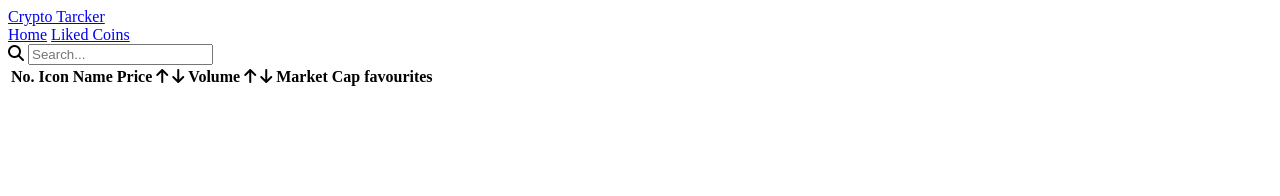
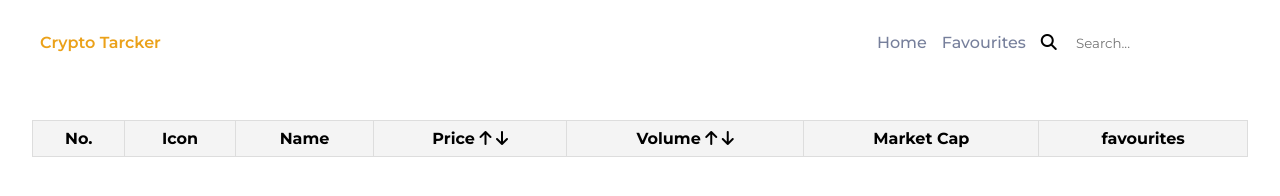
Before and after one commit to SheshmaniPatel/CryptoCurrency_Tracker, a plain HTML site: page index.html in a window 1280 px wide. Drawn offline with Linux system fonts and the light colour scheme; no server answers.

Commit message:
adding basic css

```diff
--- a/Scripts/index.js
+++ b/Scripts/index.js
@@ -1,5 +1,7 @@
 const url =
   "https://coingecko.p.rapidapi.com/coins/markets?page=1&vs_currency=usd&per_page=100&order=market_cap_desc";
+//  const tempurl =
+//   "https://api.coingecko.com/api/v3/coins/markets?page=1&vs_currency=usd&per_page=100&order=market_cap_desc";
 
 const options = {
   method: "GET",
--- a/index.html
+++ b/index.html
@@ -23,7 +23,7 @@
       </div>
       <div class="right-nav">
         <a href="index.html" class="nav-link">Home</a>
-        <a href="favourites.html" class="nav-link">Liked Coins</a>
+        <a href="favourites.html" class="nav-link">Favourites</a>
         <div class="search-container">
           <span class="search-icon"
             ><i class="fa-solid fa-magnifying-glass" +></i
--- a/style.css
+++ b/style.css
@@ -0,0 +1,73 @@
+* {
+  font-family: "Montserrat", sans-serif;
+  box-sizing: border-box;
+  margin: 0;
+  padding: 0;
+}
+nav {
+  background-color: rgb(255, 255, 255);
+  display: flex;
+  justify-content: space-between;
+  align-items: center;
+  height: 85px;
+  width: 100%;
+  position: fixed;
+  top: 0;
+  left: 0;
+  right: 0;
+  z-index: 1000;
+  padding: 0px 20px;
+}
+.title {
+  color: rgb(235, 161, 25);
+  text-decoration: none;
+  font-weight: 600;
+  margin-left: 20px;
+}
+.nav-link {
+  text-decoration: none;
+  font-size: 16px;
+  font-weight: 500;
+  color: rgba(10, 26, 77, 0.559);
+}
+
+.right-nav {
+  display: flex;
+  gap: 15px;
+  align-items: center;
+}
+#search-box {
+  background-color: white;
+  height: 30px;
+  border: none;
+  border-radius: 5px;
+  outline: none;
+  padding: 5px 15px;
+}
+
+main {
+  display: flex;
+  flex-direction: column;
+  align-items: center;
+  position: relative;
+  margin-top: 100px;
+}
+table {
+  width: 95%;
+  border-collapse: collapse;
+  margin-top: 20px;
+}
+
+th,
+td {
+  border: 1px solid #ddd;
+  padding: 8px;
+  text-align: center;
+}
+th {
+  background-color: #f4f4f4;
+}
+tr:hover {
+  background-color: #f1f1f1;
+  cursor: pointer;
+}
```
Also changed, not shown: favourites.html (added, +11 -0 lines).
